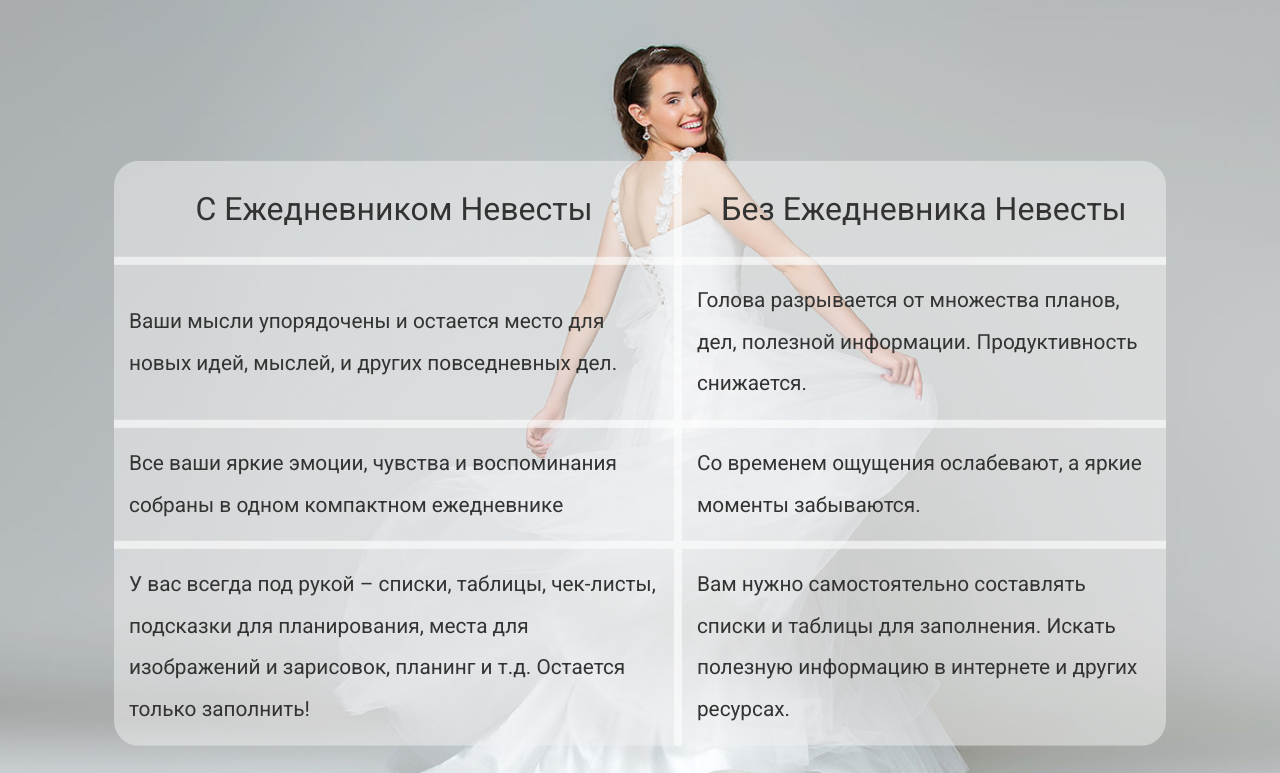
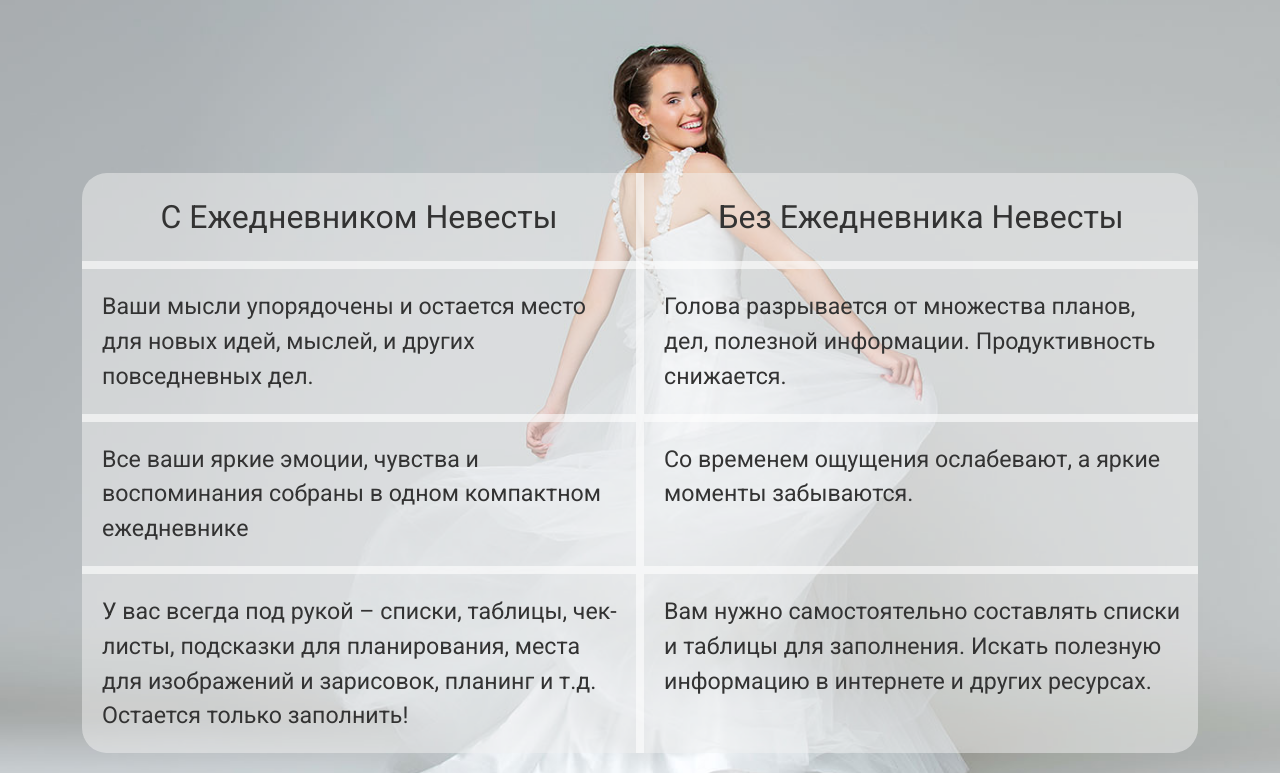
Before and after one commit to elenamargayova/plannerforyou, a website: page app/index.html in a window 1280 px wide. Shown: the part 1147-1920 px from the top of the page. Drawn offline with Linux system fonts and the light colour scheme.

Commit message:
started adaptive version of feature-table.

```diff
--- a/app/assets/styles/modules/_feature-table.css
+++ b/app/assets/styles/modules/_feature-table.css
@@ -1,91 +1,99 @@
-.features{
+.features {
   overflow: hidden;
   position: relative;
-
-&__image{
+  &__image {
     display: block;
   }
-
-&__text-content{
-  padding-top:88px;
-  position:absolute;
-  top:50%;
-  transform:translateY(-50%);
-  left:0;
-  width:100%;
+  &__text-content {
+    padding-top: 15vmin;
+    position: absolute;
+    top: 50%;
+    transform: translateY(-50%);
+    left: 0;
+    width: 100%;
     text-align: left;
-
-@mixin atMedium{
-  padding-top:60px;
+    @mixin atLarger {
+      padding-top: 10vmin;
     }
-
+    @mixin atXXLarge {
+      padding-top: 60px;
     }
-&__title{
-  font-weight:300;
+  }
+  &__title {
+    font-weight: 300;
     color: $mainBlue;
-  margin:0;
+    margin: 0;
     font-size: 2.4rem;
-
-@mixin atSmall{
-  font-size:4.8rem;
+    @mixin atSmall {
+      font-size: 4.8rem;
     }
-
   }
-&__subtitle{
+  &__subtitle {
     font-weight: 300;
     color: $mainBlue;
     font-size: 1.5rem;
-  margin:0;
-
-@mixin atSmall{
+    margin: 0;
+    @mixin atSmall {
       font-size: 2.9rem;
     }
-
   }
-&__description{
-  color:#fff;
+  &__description {
+    color: #fff;
     font-size: 1.1rem;
     font-weight: 100;
-  text-shadow:2px 2px 0 rgba(0,0,0,.1);
-  max-width:30rem;
-  margin-left:auto;
-  margin-right:auto;
-
-@mixin atSmall{
+    text-shadow: 2px 2px 0 rgba(0, 0, 0, .1);
+    max-width: 30rem;
+    margin-left: auto;
+    margin-right: auto;
+    @mixin atSmall {
       font-size: 1.875rem;
     }
-
   }
 }
-
-
-
 
 .feature-table {
   border-radius: 25px;
   border-collapse: collapse;
   background-color: rgba(#f1f1f1, 0.5);
   tr {
-    height: 100px;
-    font-size: 1.3rem;
-    line-height: 2;
+    line-height: 1.5;
+    font-size: 2.9vmin;
+    vertical-align: top;
+    @mixin atXLarge {
+      line-height: 1.5;
+      font-size: 2.9vmin;
     }
-  th{
+    @mixin atXXLarge {
+      line-height: 1.5;
+      font-size: 2.8vmin;
+    }
+  }
+  td {
+    padding: 20px 15px 20px 20px;
+    @mixin atXXLarge {
+      padding: 35px 15px 35px 20px;
+    }
+  }
+  th {
     font-size: 2rem;
     font-weight: 400;
     text-align: center;
+    width: 50%;
+    padding: 20px 0px;
+    @mixin atXXLarge {
+      padding: 35px 0px;
     }
-  th,td{
-    padding: 15px;
   }
-  th,tr{
-      border-bottom: 8px solid rgba(255,255,255,0.6);
+  th, tr {
+    border-bottom: 8px solid rgba(255, 255, 255, 0.6);
   }
-  tr:last-child{
+  tr:last-child {
     border: none;
   }
-  th:first-child,td:first-child{
-    border-right: 8px solid rgba(255,255,255,0.6);
+  th:first-child, td:first-child {
+    border-right: 8px solid rgba(255, 255, 255, 0.6);
   }
-
+  th:nth-child(2), td:nth-child(2) {
+    border-left: 8px solid rgba(255, 255, 255, 0.6);
   }
+}
--- a/app/assets/styles/modules/_wrapper.css
+++ b/app/assets/styles/modules/_wrapper.css
@@ -15,7 +15,13 @@
     max-width: 60%;
   }
   &--large {
-    max-width: 85%;
+    max-width: 95%;
+    @mixin atXLarge {
+      max-width: 90%;
+    }
+    @mixin atXXLarge {
+      max-width: 85%;
+    }
   }
   &--no-padding-until-medium {
     padding-left: 0;
@@ -52,7 +58,7 @@
   }
   &--bg-LightGrey {
     background-color: $LightGrey;
-      height: 50px;
+    height: 50px;
     @mixin atMedium {
       height: 75px;
     }
--- a/app/temp/styles/styles.css
+++ b/app/temp/styles/styles.css
@@ -971,7 +971,21 @@ a{
   }
 
 .wrapper--large {
-    max-width: 85%;
+    max-width: 95%;
+  }
+
+@media (min-width: 1200px) {
+
+.wrapper--large {
+      max-width: 90%
+  }
+  }
+
+@media (min-width: 1400px) {
+
+.wrapper--large {
+      max-width: 85%
+  }
   }
 
 .wrapper--no-padding-until-medium {
@@ -2102,83 +2116,82 @@ padding-top: 10px;
               transform: translate(-50%,-50%);
     }
 
-.features{
+.features {
   overflow: hidden;
   position: relative;
 }
 
-.features__image{
+.features__image {
     display: block;
   }
 
-.features__text-content{
-  padding-top:88px;
-  position:absolute;
-  top:50%;
-  -webkit-transform:translateY(-50%);
-          transform:translateY(-50%);
-  left:0;
-  width:100%;
+.features__text-content {
+    padding-top: 15vmin;
+    position: absolute;
+    top: 50%;
+    -webkit-transform: translateY(-50%);
+            transform: translateY(-50%);
+    left: 0;
+    width: 100%;
     text-align: left;
-
-}
-
-@media (min-width: 800px) {
-
-.features__text-content{
-  padding-top:60px
-
-}
-  }
-
-.features__title{
-  font-weight:300;
+  }
+
+@media (min-width: 1100px) {
+
+.features__text-content {
+      padding-top: 10vmin
+  }
+  }
+
+@media (min-width: 1400px) {
+
+.features__text-content {
+      padding-top: 60px
+  }
+  }
+
+.features__title {
+    font-weight: 300;
     color: #2f5572;
-  margin:0;
+    margin: 0;
     font-size: 2.4rem;
-
   }
 
 @media (min-width: 640px) {
 
-.features__title{
-  font-size:4.8rem
-
-}
-  }
-
-.features__subtitle{
+.features__title {
+      font-size: 4.8rem
+  }
+  }
+
+.features__subtitle {
     font-weight: 300;
     color: #2f5572;
     font-size: 1.5rem;
-  margin:0;
-
+    margin: 0;
   }
 
 @media (min-width: 640px) {
 
-.features__subtitle{
+.features__subtitle {
       font-size: 2.9rem
-
-}
-  }
-
-.features__description{
-  color:#fff;
+  }
+  }
+
+.features__description {
+    color: #fff;
     font-size: 1.1rem;
     font-weight: 100;
-  text-shadow:2px 2px 0 rgba(0,0,0,.1);
-  max-width:30rem;
-  margin-left:auto;
-  margin-right:auto;
-
+    text-shadow: 2px 2px 0 rgba(0, 0, 0, .1);
+    max-width: 30rem;
+    margin-left: auto;
+    margin-right: auto;
   }
 
 @media (min-width: 640px) {
 
-.features__description{
+.features__description {
       font-size: 1.875rem
-
   }
   }
 
@@ -2186,33 +2199,68 @@ padding-top: 10px;
   border-radius: 25px;
   border-collapse: collapse;
   background-color: rgba(241,241,241, 0.5);
-
 }
 
 .feature-table tr {
-    height: 100px;
-    font-size: 1.3rem;
-    line-height: 2;
-  }
-
-.feature-table th{
+    line-height: 1.5;
+    font-size: 2.9vmin;
+    vertical-align: top;
+  }
+
+@media (min-width: 1200px) {
+
+.feature-table tr {
+      line-height: 1.5;
+      font-size: 2.9vmin
+  }
+  }
+
+@media (min-width: 1400px) {
+
+.feature-table tr {
+      line-height: 1.5;
+      font-size: 2.8vmin
+  }
+  }
+
+.feature-table td {
+    padding: 20px 15px 20px 20px;
+  }
+
+@media (min-width: 1400px) {
+
+.feature-table td {
+      padding: 35px 15px 35px 20px
+  }
+  }
+
+.feature-table th {
     font-size: 2rem;
     font-weight: 400;
     text-align: center;
-  }
-
-.feature-table th,.feature-table td{
-    padding: 15px;
-  }
-
-.feature-table th,.feature-table tr{
-      border-bottom: 8px solid rgba(255,255,255,0.6);
-  }
-
-.feature-table tr:last-child{
+    width: 50%;
+    padding: 20px 0px;
+  }
+
+@media (min-width: 1400px) {
+
+.feature-table th {
+      padding: 35px 0px
+  }
+  }
+
+.feature-table th, .feature-table tr {
+    border-bottom: 8px solid rgba(255, 255, 255, 0.6);
+  }
+
+.feature-table tr:last-child {
     border: none;
   }
 
-.feature-table th:first-child,.feature-table td:first-child{
-    border-right: 8px solid rgba(255,255,255,0.6);
-  }
+.feature-table th:first-child, .feature-table td:first-child {
+    border-right: 8px solid rgba(255, 255, 255, 0.6);
+  }
+
+.feature-table th:nth-child(2), .feature-table td:nth-child(2) {
+    border-left: 8px solid rgba(255, 255, 255, 0.6);
+  }
```
Lines whose indentation alone changed are shown as unchanged.
